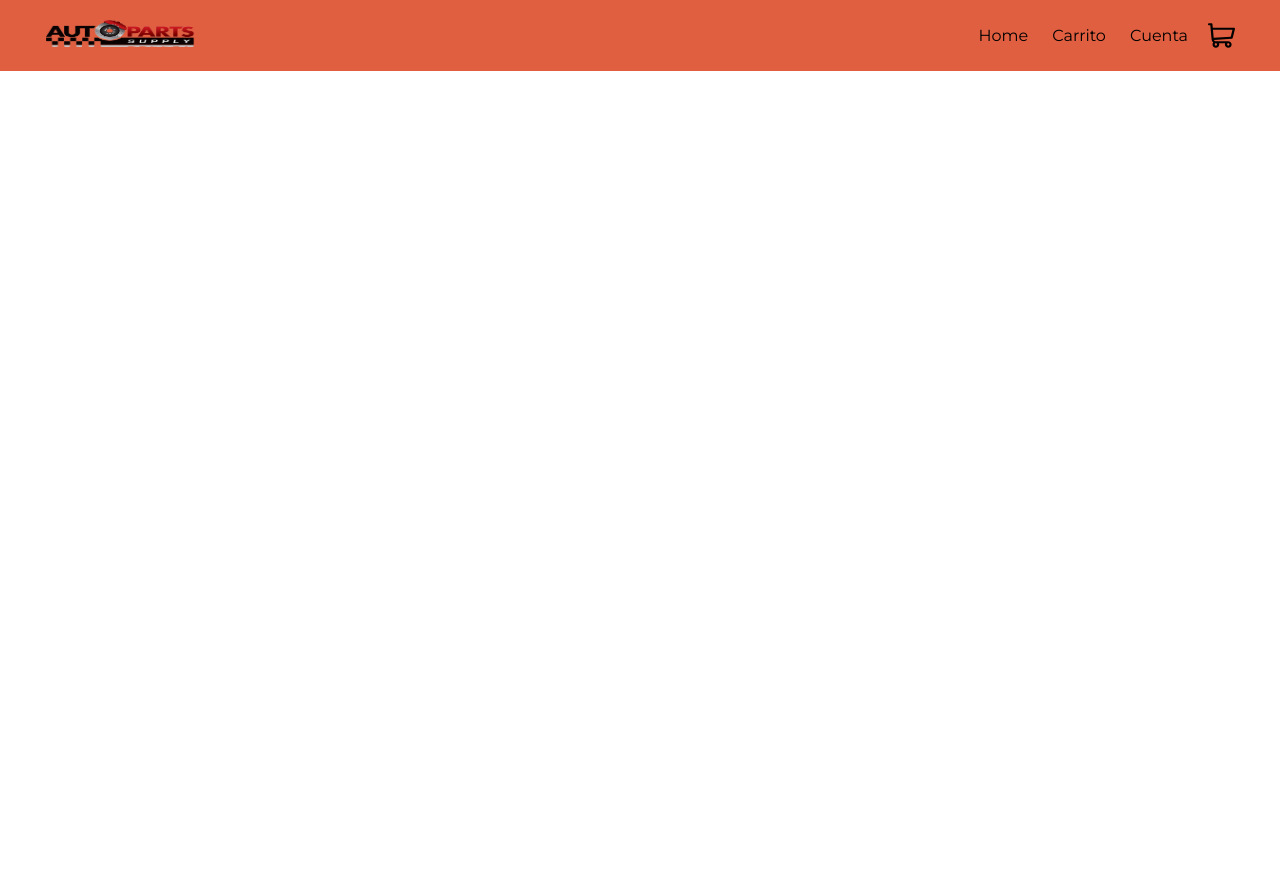
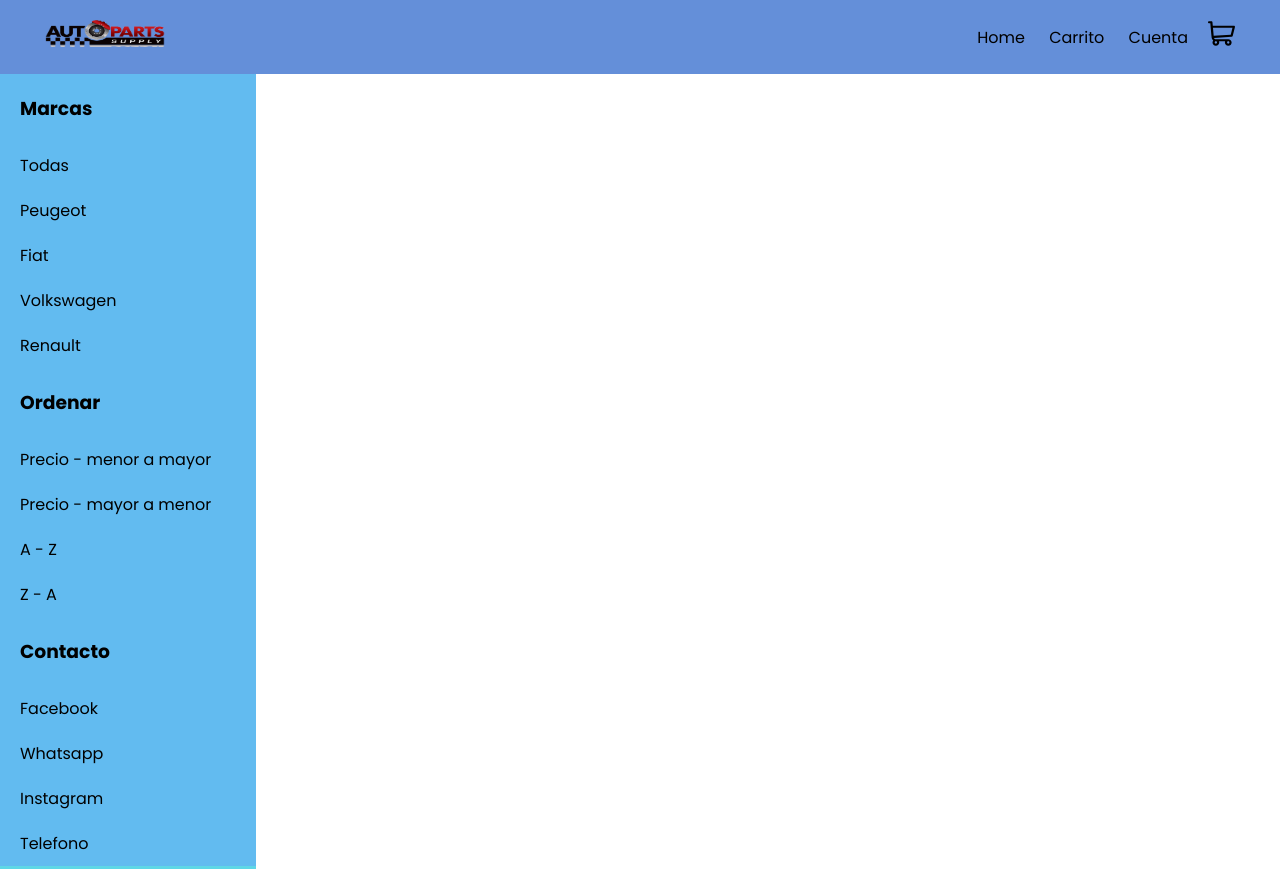
Before and after one commit to TeoVerdaguer/catalogo, a plain HTML site: page src/index.html in a window 1280 px wide. Shown: the top 869 px of the page. Before the commit the page ends 800 px from the top, so only its background shows below. Drawn offline with Linux system fonts and the light colour scheme.

Commit message:
added aside bar and some css changes

```diff
--- a/src/index.html
+++ b/src/index.html
@@ -7,12 +7,13 @@
     <title>Catalogo Repuestos</title>
     <link rel="stylesheet" href="styles/main.css">
     <link rel="preconnect" href="https://fonts.gstatic.com">
-    <link href="https://fonts.googleapis.com/css2?family=Montserrat:wght@300;400;500;600;700&display=swap" rel="stylesheet">
+    <link href="https://fonts.googleapis.com/css2?family=Poppins:wght@300;400;700;800&display=swap" rel="stylesheet">
+    <link rel="preconnect" href="https://fonts.gstatic.com">
 </head>
 <body>
 
-    <!-- Sectoin 1 - navigation bar -->
-    <div class="container">
+    <!-- Section 1 - navigation bar -->
+    <div class="nav-bar-container">
         <div class="navbar">
             <div class="logo">
                 <img src="img/logo.png" alt="logo">
@@ -25,9 +26,41 @@
 
                 </ul>
             </nav>
-            <img src="img/cart.svg" alt="cart">
+            <a href=""><img src="img/cart.svg" alt="cart"></a>
         </div>
     </div>
 
+    <!-- Section 2 - filters -->
+    <aside class="filters-container">
+        <div class="filters">
+            <h3>Marcas</h3>
+            <ul>
+                <li><a href="">Todas</a></li>
+                <li><a href="">Peugeot</a></li>
+                <li><a href="">Fiat</a></li>
+                <li><a href="">Volkswagen</a></li>
+                <li><a href="">Renault</a></li>
+            </ul>
+
+            <h3>Ordenar</h3>
+            <ul>
+                <li><a href="">Precio - menor a mayor</a></li>
+                <li><a href="">Precio - mayor a menor</a></li>
+                <li><a href="">A - Z</a></li>
+                <li><a href="">Z - A</a></li>
+            </ul>
+
+            <h3>Contacto</h3>
+            <ul>
+                <li><a href="">Facebook</a></li>
+                <li><a href="">Whatsapp</a></li>
+                <li><a href="">Instagram</a></li>
+                <li><a href="">Telefono</a></li>
+            </ul>
+        </div>
+    </aside>
+    <!-- Section 3 - products list -->
+    <!-- Section 4 - contact info -->
+
 </body>
 </html>
--- a/src/styles/main.css
+++ b/src/styles/main.css
@@ -5,14 +5,14 @@
 }
 
 body {
-    font-family: 'Montserrat', sans-serif;
+    font-family: 'Poppins', sans-serif;
 }
 
-.container {
-    max-width: 1300px;
+.nav-bar-container {
+    max-width: auto;
     margin: auto;
     padding: 0 25px;
-    background: #e15f41;
+    background: #648FD9;
 }
 
 .navbar {
@@ -22,7 +22,7 @@ body {
 }
 
 div.logo img {
-    width: 150px;
+    width: 120px;
 }
 
 nav {
@@ -50,13 +50,29 @@ a {
     height: 27px;
 }
 
-.btn {
-    display: inline-block;
-    background: green;
-    color: #FF0000;
-    transition: background 0.5s;
+.navbar nav li a:hover {
+    font-weight: 600;
 }
 
-.btn:hover {
-    color: gray;
+.filters-container {
+    background-color: #5ED7E6;
+    width: 20%;
+    height: 1200px;
 }
+
+.filters {
+    background-color: #62BBF0;
+
+}
+
+div.filters h3 {
+    padding: 20px;
+}
+
+div.filters li {
+    padding: 10px 10px 10px 20px;
+}
+
+div.filters a:hover {
+    font-weight: 600;
+}
```
